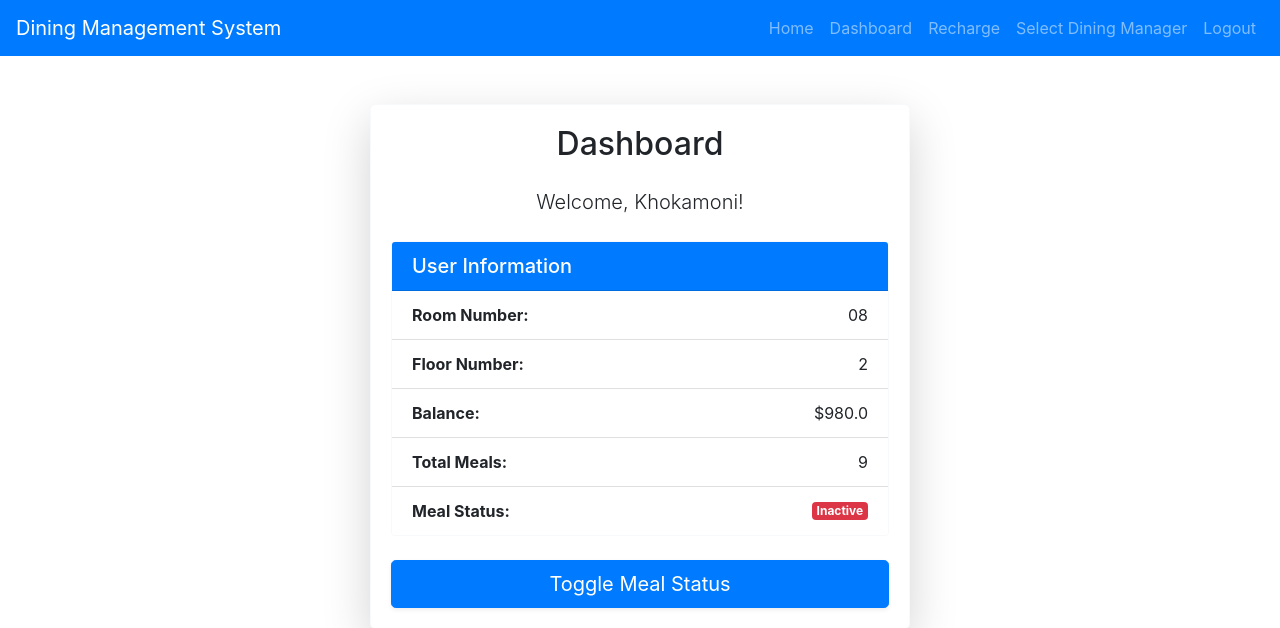
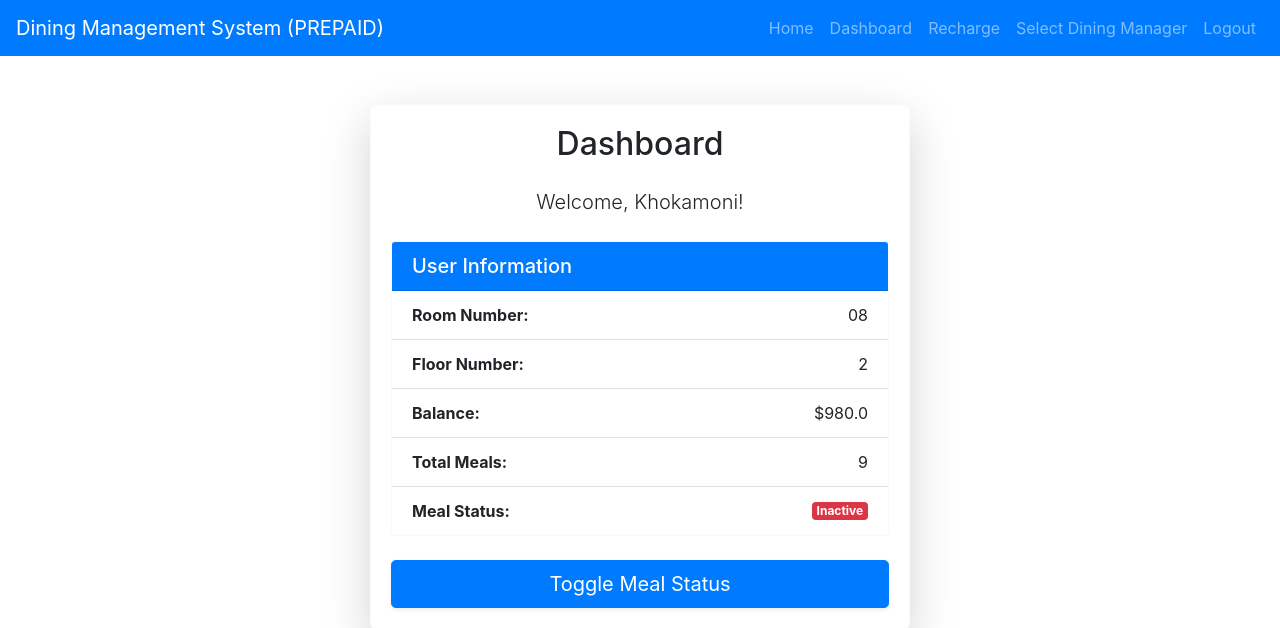
Before and after one commit to kh0kamoni/cs50_Final_Project, a Flask app: page /dashboard in a window 1280 px wide. Shown: the top 628 px of the page. Run offline with Flask 3, Linux system fonts and the light colour scheme; a user stored in the database is signed in; some libraries are stand-ins or nearby versions.

Commit message:
Rename navbar title

```diff
--- a/templates/base.html
+++ b/templates/base.html
@@ -10,7 +10,7 @@
 <body>
     <header>
         <nav class="navbar navbar-expand-lg navbar-dark bg-primary">
-            <a class="navbar-brand" href="{{ url_for('index') }}">Dining Management System</a>
+            <a class="navbar-brand" href="{{ url_for('index') }}">Dining Management System (PREPAID)</a>
             <button class="navbar-toggler" type="button" data-toggle="collapse" data-target="#navbarNav" aria-controls="navbarNav" aria-expanded="false" aria-label="Toggle navigation">
                 <span class="navbar-toggler-icon"></span>
             </button>
```
